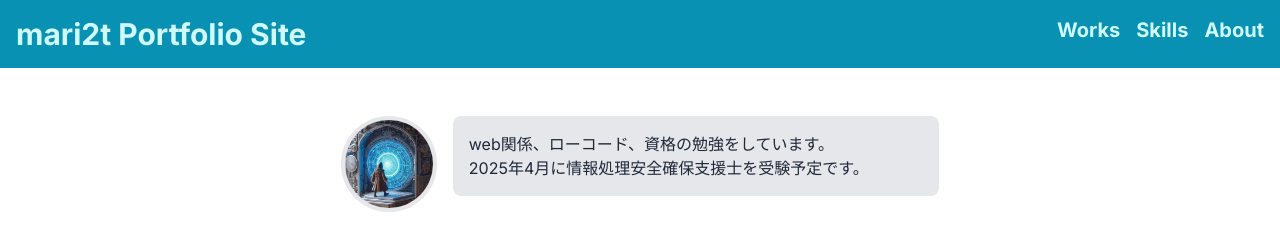
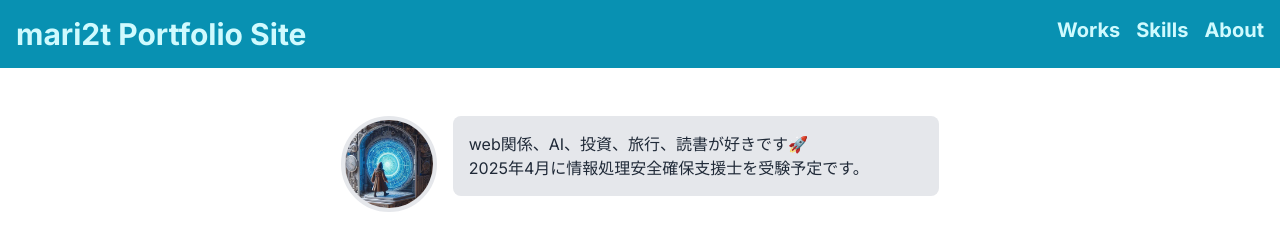
Before and after one commit to mari2t/mari2t_portfolio, a Next.js app: page / in a window 1280 px wide. Shown: the top 230 px of the page. Built offline with nearby package versions, Linux system fonts and the light colour scheme.

Commit message:
chore : 自己紹介を１文変更

```diff
--- a/src/app/components/Introduce.tsx
+++ b/src/app/components/Introduce.tsx
@@ -11,7 +11,8 @@ const Introduce = () => {
         />
         <div className="w-4/5 items-end mb-4 lg:w-2/5 bg-gray-200 rounded-lg p-4">
           <div className="text-sm lg:text-base">
-            web関係、ローコード、資格の勉強をしています。 <br />
+            web関係、AI、投資、旅行、読書が好きです🚀
+            <br />
             2025年4月に情報処理安全確保支援士を受験予定です。
           </div>
         </div>
```
Also changed, not shown: 1 other file (tests, documents, lock files or other folders).
